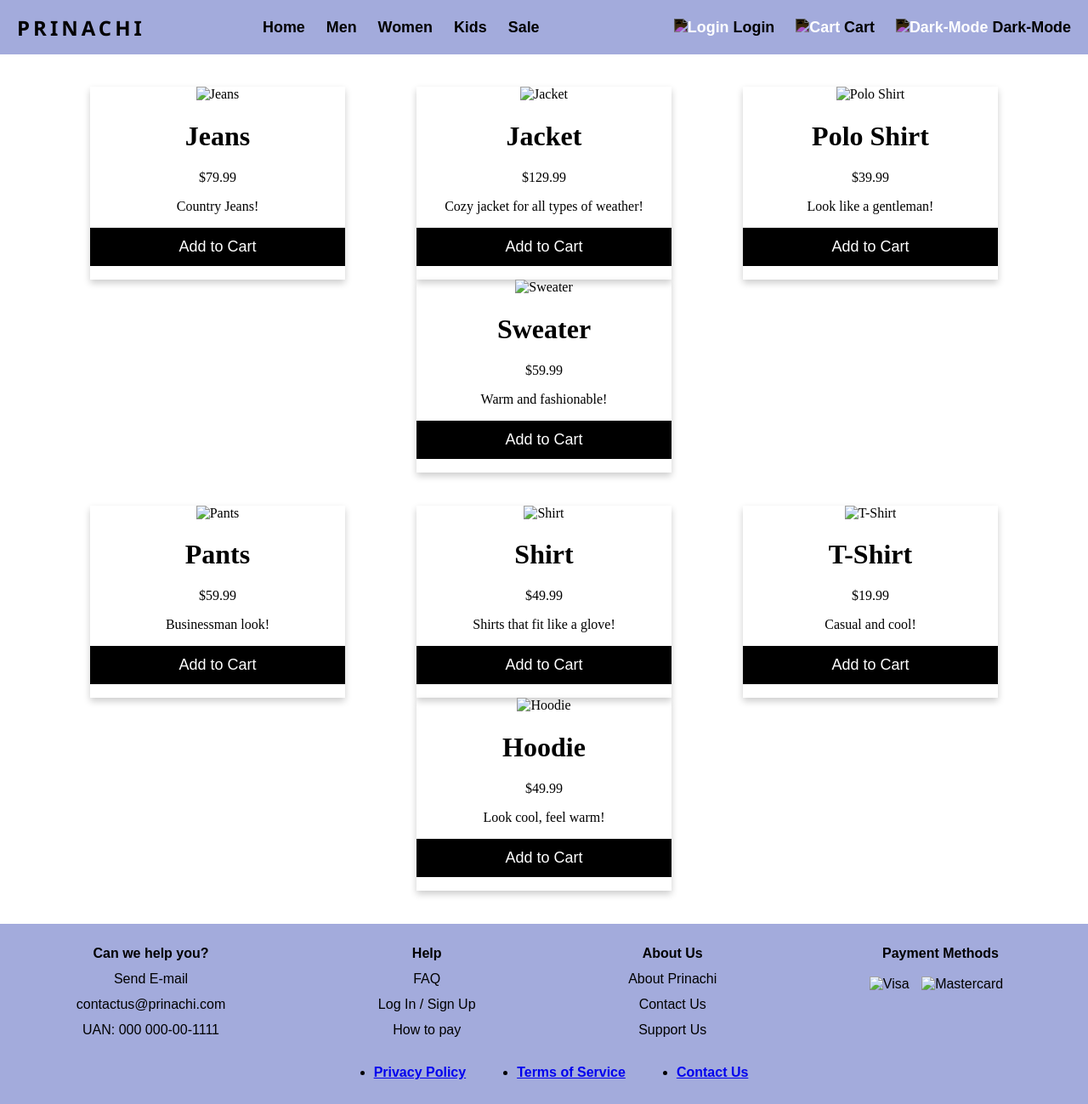
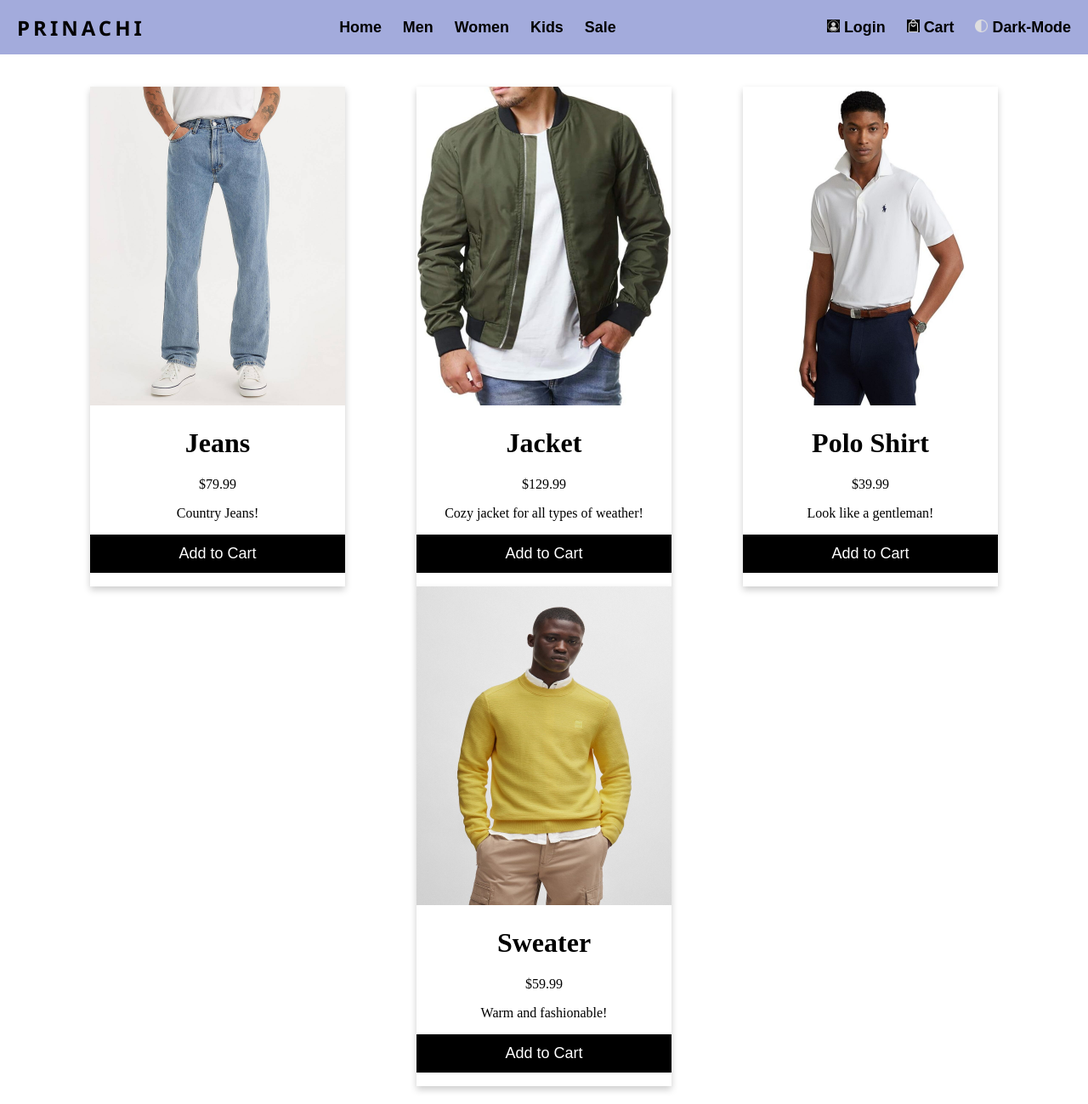
Before and after one commit to HamzaRehmann/Prinachi-final, a plain HTML site: page men.html in a window 1280 px wide. Shown: the top 1299 px of the page at 85% size. Drawn offline with Linux system fonts and the light colour scheme.

Commit message:
Update men.html

```diff
--- a/men.html
+++ b/men.html
@@ -33,15 +33,15 @@
             <a class="nav-button" href="sale.html">Sale</a>
         </div>
         <div class="right-navbar">
-          <a class="nav-button" href="login.html"><img src="pictures/login.png" alt="Login" style="width: 15px; height: 15px; margin-right: 5px; filter: invert(100%);">Login</a>
-          <a class="nav-button" href="cart.html"><img src="pictures/cart.png" alt="Cart" style="width: 15px; height: 15px; margin-right: 5px; filter: invert(100%);">Cart</a>
-          <a id="darkModeButton" class="nav-button" href="#"><img src="pictures/dark-mode.png" alt="Dark-Mode" style="width: 15px; height: 15px; margin-right: 5px; filter: invert(100%);">Dark-Mode</a>
+          <a class="nav-button" href="login.html"><img src="./login.png" alt="Login" style="width: 15px; height: 15px; margin-right: 5px; filter: invert(100%);">Login</a>
+          <a class="nav-button" href="cart.html"><img src="./cart.png" alt="Cart" style="width: 15px; height: 15px; margin-right: 5px; filter: invert(100%);">Cart</a>
+          <a id="darkModeButton" class="nav-button" href="#"><img src="./dark-mode.png" alt="Dark-Mode" style="width: 15px; height: 15px; margin-right: 5px; filter: invert(100%);">Dark-Mode</a>
         </div>
     </div>
 
     <div class="product-cards">
         <div class="card" id="product1">
-            <img src="pictures/jeans.jpeg" alt="Jeans" style="width:100%" class="productPicture">
+            <img src="./jeans.jpeg" alt="Jeans" style="width:100%" class="productPicture">
             <h1 class="productTitle">Jeans</h1>
             <p class="productPrice" id="productPrice">$79.99</p>
             <p>Country Jeans!</p>
@@ -49,7 +49,7 @@
         </div>
 
         <div class="card" id="product2">
-            <img src="pictures/jacket.jpg" alt="Jacket" style="width:100%" class="productPicture">
+            <img src="./jacket.jpg" alt="Jacket" style="width:100%" class="productPicture">
             <h1 class="productTitle">Jacket</h1>
             <p class="productPrice">$129.99</p>
             <p>Cozy jacket for all types of weather!</p>
@@ -57,7 +57,7 @@
         </div>
 
         <div class="card" id="product3">
-            <img src="pictures/polo.jpg" alt="Polo Shirt" style="width:100%" class="productPicture">
+            <img src="./polo.jpg" alt="Polo Shirt" style="width:100%" class="productPicture">
             <h1 class="productTitle">Polo Shirt</h1>
             <p class="productPrice">$39.99</p>
             <p>Look like a gentleman!</p>
@@ -65,7 +65,7 @@
         </div>
 
         <div class="card" id="product4">
-            <img src="pictures/sweater.jpg" alt="Sweater" style="width:100%" class="productPicture">
+            <img src="./sweater.jpg" alt="Sweater" style="width:100%" class="productPicture">
             <h1 class="productTitle">Sweater</h1>
             <p class="productPrice">$59.99</p>
             <p>Warm and fashionable!</p>
@@ -75,7 +75,7 @@
 
     <div class="product-cards">
         <div class="card" id="product5">
-            <img src="pictures/pants.jpg" alt="Pants" style="width:100%" class="productPicture">
+            <img src="./pants.jpg" alt="Pants" style="width:100%" class="productPicture">
             <h1 class="productTitle">Pants</h1>
             <p class="productPrice">$59.99</p>
             <p>Businessman look!</p>
@@ -83,7 +83,7 @@
         </div>
 
         <div class="card" id="product6">
-            <img src="pictures/shirt.jpg" alt="Shirt" style="width:100%" class="productPicture">
+            <img src="./shirt.jpg" alt="Shirt" style="width:100%" class="productPicture">
             <h1 class="productTitle">Shirt</h1>
             <p class="productPrice">$49.99</p>
             <p>Shirts that fit like a glove!</p>
@@ -91,7 +91,7 @@
         </div>
 
         <div class="card" id="product7">
-            <img src="pictures/t-shirt.jpg" alt="T-Shirt" style="width:100%" class="productPicture">
+            <img src="./t-shirt.jpg" alt="T-Shirt" style="width:100%" class="productPicture">
             <h1 class="productTitle">T-Shirt</h1>
             <p class="productPrice">$19.99</p>
             <p>Casual and cool!</p>
@@ -99,7 +99,7 @@
         </div>
 
         <div class="card" id="product8">
-            <img src="pictures/hoodie.jpg" alt="Hoodie" style="width:100%" class="productPicture">
+            <img src="./hoodie.jpg" alt="Hoodie" style="width:100%" class="productPicture">
             <h1 class="productTitle">Hoodie</h1>
             <p class="productPrice">$49.99</p>
             <p>Look cool, feel warm!</p>
@@ -133,8 +133,8 @@
                     <p>Payment Methods</p>
                     <p></p>
                     <div class="payment-icons">
-                        <img src="pictures/visa.png" alt="Visa">
-                        <img src="pictures/mastercard.png" alt="Mastercard">
+                        <img src="./visa.png" alt="Visa">
+                        <img src="./mastercard.png" alt="Mastercard">
                     </div>
                 </div>
             </div>
```
